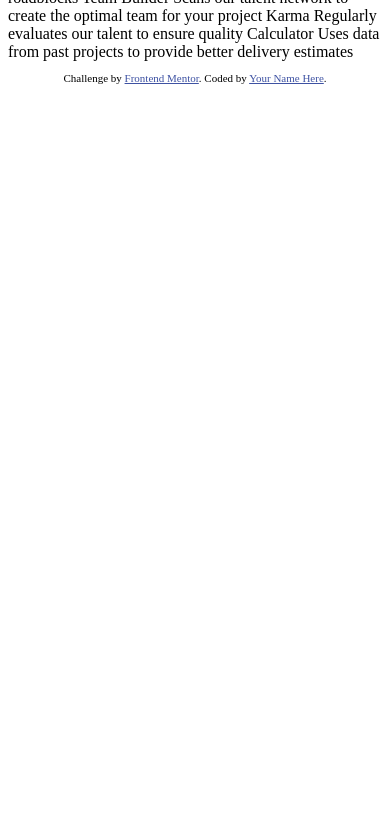
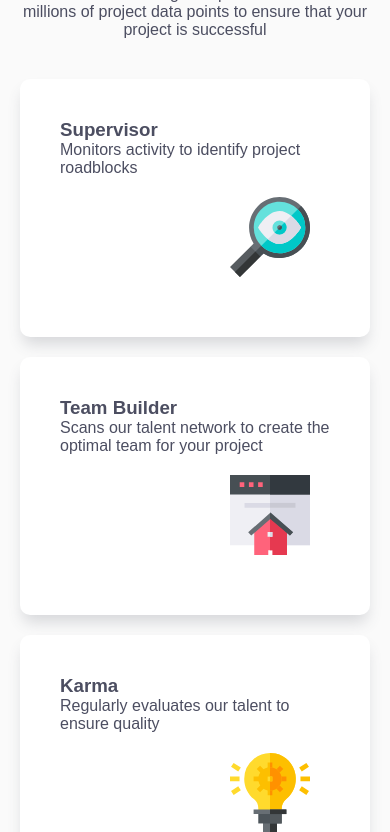
Before and after one commit to IlyasBh02/LiveCoding-HTML-CSS, a plain HTML site: page index.html in a window 390 px wide. Shown: the part 91-923 px from the top of the page. Before the commit the page ends 844 px from the top, so only its background shows below. Drawn offline with Linux system fonts and the light colour scheme.

Commit message:
fix mobile version

```diff
--- a/index.html
+++ b/index.html
@@ -5,6 +5,7 @@
   <meta name="viewport" content="width=device-width, initial-scale=1.0"> <!-- displays site properly based on user's device -->
 
   <link rel="icon" type="image/png" sizes="32x32" href="./images/favicon-32x32.png">
+  <link rel="stylesheet" href="style.css">
 
   <title>Four card feature section</title>
 
@@ -15,24 +16,49 @@
   </style>
 </head>
 <body>
-
-  Reliable, efficient delivery
-  Powered by Technology
-
-  Our Artificial Intelligence powered tools use millions of project data points
-  to ensure that your project is successful
-
-  Supervisor
-  Monitors activity to identify project roadblocks
-
-  Team Builder
-  Scans our talent network to create the optimal team for your project
-
-  Karma
-  Regularly evaluates our talent to ensure quality
-
-  Calculator
-  Uses data from past projects to provide better delivery estimates
+  <section>
+    <div class="section-header">
+      <h2>
+        Reliable, efficient delivery
+      </h2>
+      <h1>
+        Powered by Technology
+      </h1>
+      <p>
+        Our Artificial Intelligence powered tools use millions of project data points to ensure that your project is successful
+      </p>
+    </div>
+    <div>
+      <div class="card">
+        <h3>Supervisor</h3>
+        <p>Monitors activity to identify project roadblocks</p>
+        <div class="card-image">
+          <img src="./images/icon-supervisor.svg" alt="supervisor icon">
+        </div>
+      </div>
+      <div class="card">
+        <h3>Team Builder</h3>
+        <p>Scans our talent network to create the optimal team for your project</p>
+        <div class="card-image">
+          <img src="./images/icon-team-builder.svg" alt="team builder icon">
+        </div>
+      </div>
+      <div class="card">
+        <h3>Karma</h3>
+        <p>Regularly evaluates our talent to ensure quality</p>
+        <div class="card-image">
+          <img src="./images/icon-karma.svg" alt="karma icon">
+        </div>
+      </div>
+      <div class="card">
+        <h3>Calculator</h3>
+        <p>Uses data from past projects to provide better delivery estimates</p>
+        <div class="card-image">
+          <img src="./images/icon-calculator.svg" alt="calculator icon">
+        </div>
+      </div>
+    </div>
+  </section>
 
 
   <footer>
--- /dev/null
+++ b/style.css
@@ -0,0 +1,40 @@
+*{
+    margin: 0;
+    padding: 0;
+    box-sizing: border-box;
+}
+body {
+    font-family: 'Poppins', sans-serif;
+    background-color: #fafafa;
+    color: #4c4e61;
+}
+h2 {
+    font-weight: 50;
+}
+.section-header {
+    text-align: center;
+    padding: 20px;
+}
+
+.card{
+    background-color: white;
+    border-radius: 10px;
+    box-shadow: 0 4px 6px #0000;
+    padding: 40px;
+    margin: 20px;
+    text-align: start;
+    box-shadow: #4c4e6133 0px 10px 15px -3px;
+}
+.t-line {
+    border-top: 2px solid #ff0000;
+}
+.card img {
+    width: 80px;
+    margin: 20px;
+    align-items: end;
+}
+.card-image {
+    display: flex;
+    justify-content: right;
+    align-items: right;
+}
```
